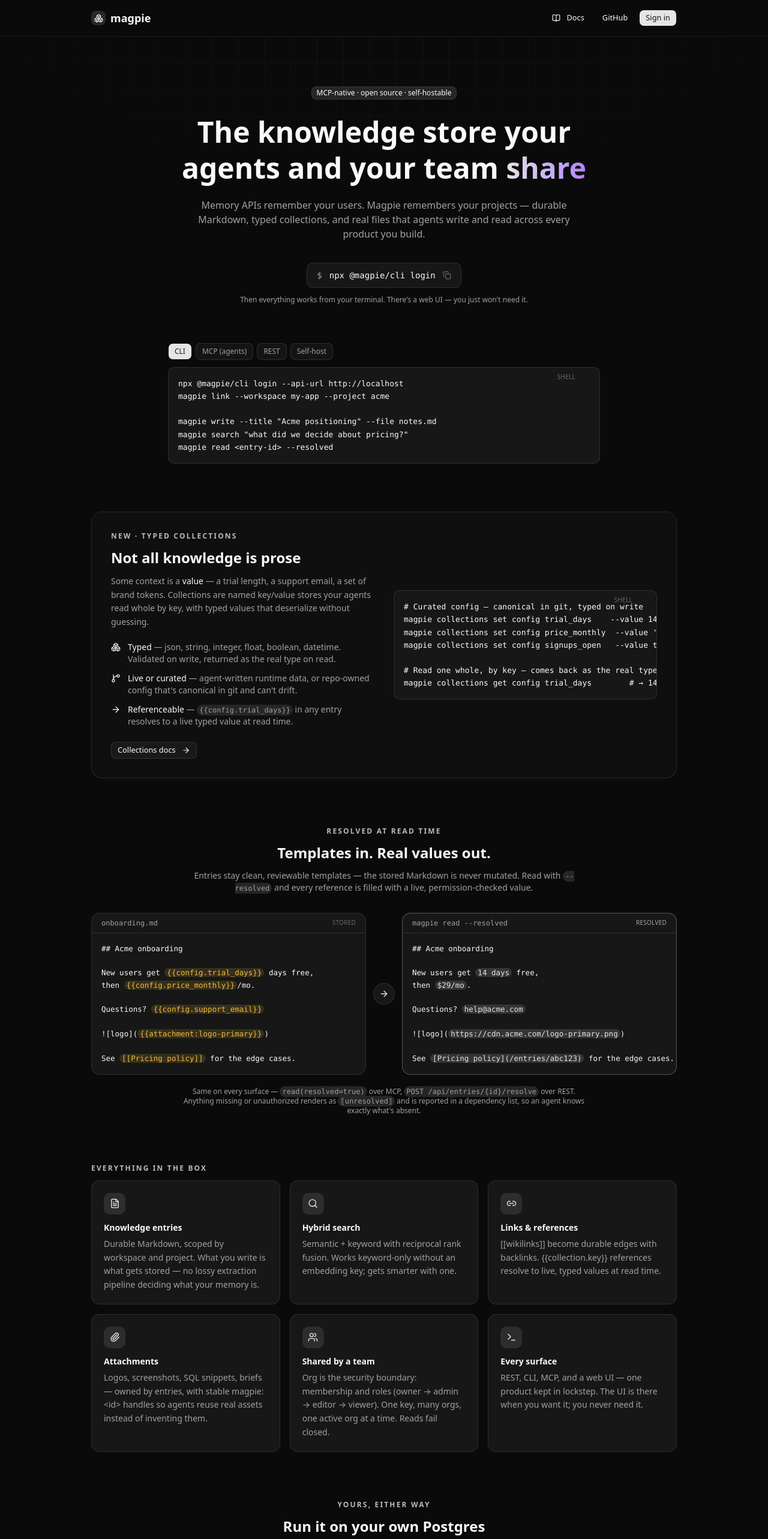
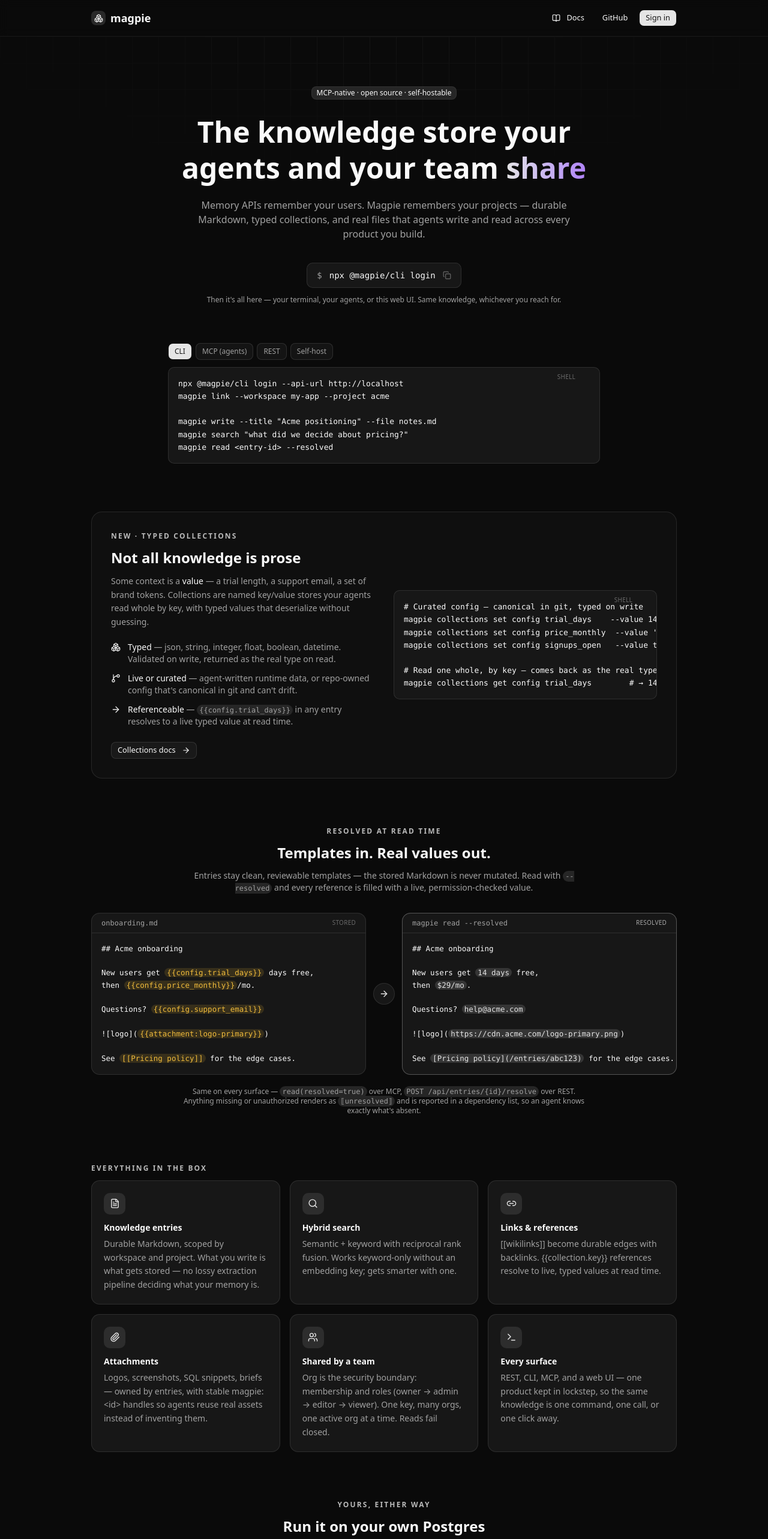
Before and after one commit to erdoai/magpie, a React (Vite) app in the folder web/: page / in a window 1280 px wide. Shown: the top 2566 px of the page at 60% size. Built offline with nearby package versions, Linux system fonts and the light colour scheme; no server answers.

Commit message:
Landing: reword web-UI copy (no longer dismissive)

```diff
--- a/web/src/pages/LandingPage.tsx
+++ b/web/src/pages/LandingPage.tsx
@@ -148,7 +148,7 @@
   {
     icon: Terminal,
     title: 'Every surface',
-    body: 'REST, CLI, MCP, and a web UI — one product kept in lockstep. The UI is there when you want it; you never need it.',
+    body: 'REST, CLI, MCP, and a web UI — one product kept in lockstep, so the same knowledge is one command, one call, or one click away.',
   },
 ];
 
@@ -229,7 +229,7 @@
           <div className="mt-9 flex flex-col items-center gap-3">
             <InlineCommand code="npx @magpie/cli login" />
             <p className="text-xs text-muted-foreground">
-              Then everything works from your terminal. There's a web UI — you just won't need it.
+              Then it's all here — your terminal, your agents, or this web UI. Same knowledge, whichever you reach for.
             </p>
           </div>
         </div>
```
